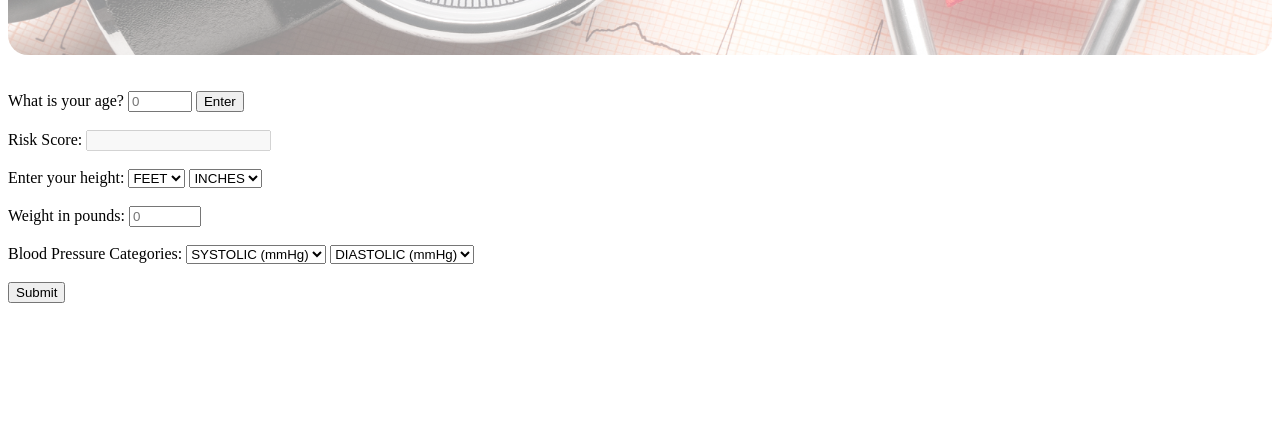
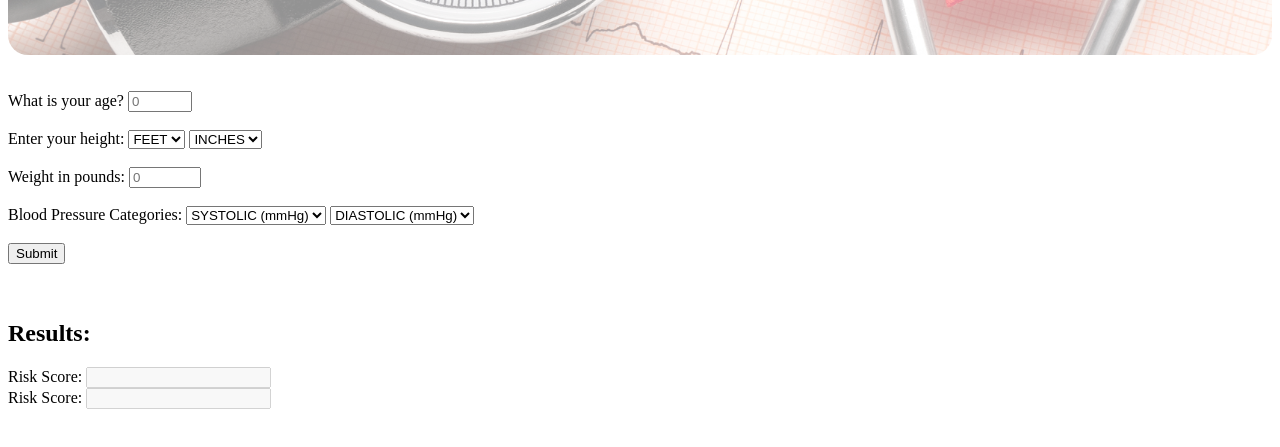
Before and after one commit to CPSC440-DeadPoetsScrumciety/HealthInsuranceRiskCalculatorClient, a website: page static/index.html in a window 1280 px wide. Shown: the part 353-800 px from the top of the page. Drawn offline with nearby package versions, Linux system fonts and the light colour scheme; no server answers.

Commit message:
added bmi points risk summary

```diff
--- a/static/index.html
+++ b/static/index.html
@@ -32,18 +32,7 @@
             <!-- drop-down list of given age ranges -->
             <label for="age">What is your age?</label>
             <input type="number" id="age" placeholder="0" min="0" max="100">
-            <button type="button" onclick="agePoints();">Enter</button>
             <br><br>
-
-            <div class="result">
-                <label for="age-points">Risk Score:</label>
-                <input
-                  type="number"
-                  id="age-points"
-                  disabled
-                />
-              </div>
-              <br>
 
             <!-- height -->
             <!-- drop-down lists for height in feet and inches-->
@@ -104,8 +93,27 @@
             <!-- family history/conditions-->    <!-- TODO -->
             <!-- input type="checkbox" for each of the 3 conditions -->
 
-            <input type="submit" value="Submit">
+            <input type="submit" onclick="calculateRisk();" value="Submit">
         </form>
+        <br><br>
+
+        <h2>Results:</h2>
+        <div class="result">
+                <label for="age-points">Risk Score:</label>
+                <input
+                  type="number"
+                  id="age-points"
+                  disabled
+                />
+        </div>
+        <div class="result">
+                <label for="bmi-points">Risk Score:</label>
+                <input
+                  type="number"
+                  id="bmi-points"
+                  disabled
+                />
+         </div>
 
         <script src="https://code.jquery.com/jquery-3.6.0.min.js"
             integrity="sha256-/xUj+3OJU5yExlq6GSYGSHk7tPXikynS7ogEvDej/m4="
```
